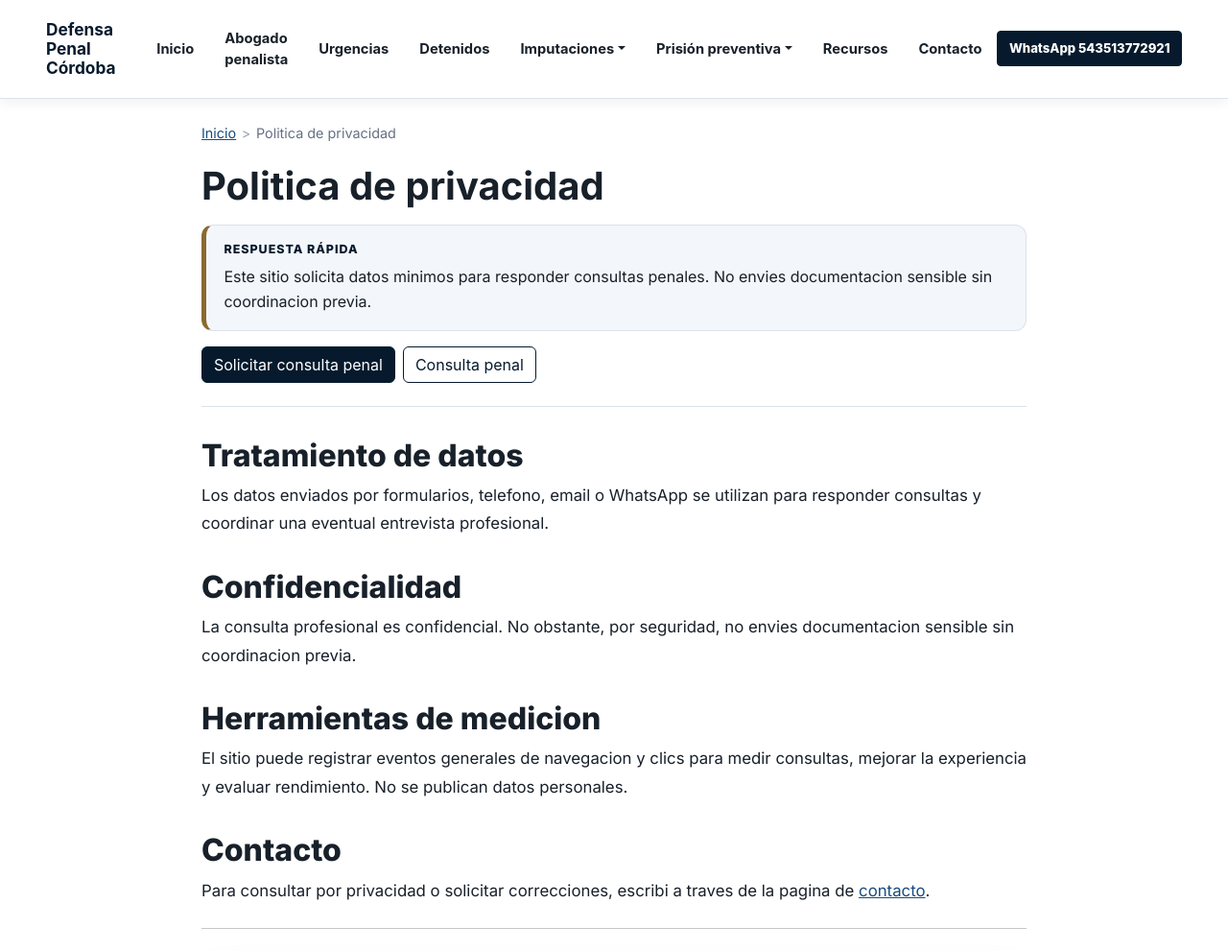
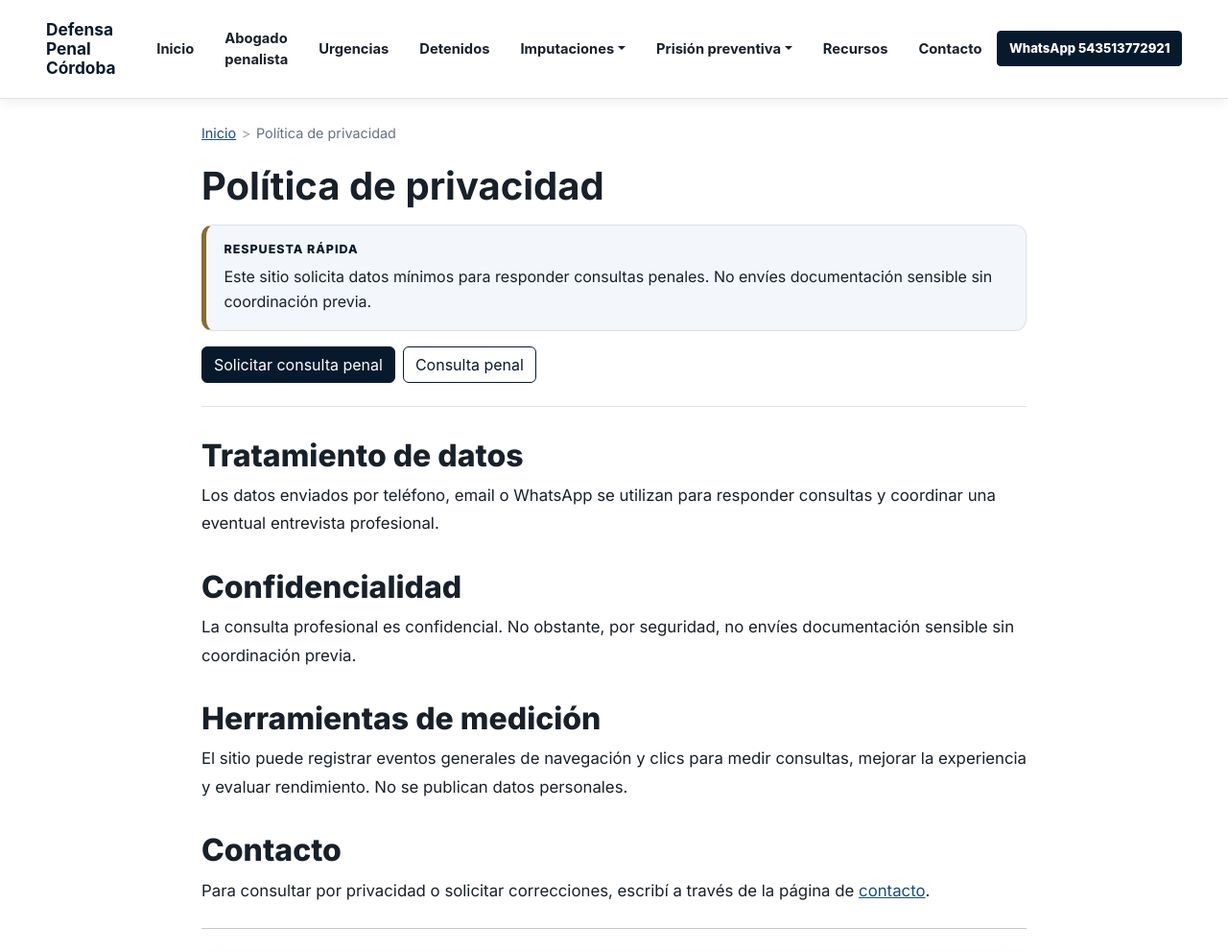
Before and after one commit to Elitedomainsx/Defensa-Penal-Cordoba, a Jekyll site: the page built from politica-de-privacidad.md, in a window 1280 px wide and 1400 px high. Shown: the top 991 px of the window at 96% size. Built offline with Jekyll 4.4.1, drawn with Linux system fonts in a browser that asks for light colours.

Commit message:
Add files via upload

```diff
--- a/404.html
+++ b/404.html
@@ -1,14 +1,14 @@
 ---
 layout: default
-title: "Pagina no encontrada"
+title: "Página no encontrada"
 permalink: /404.html
 ---
 
 <main class="page-section">
   <div class="container px-4 px-lg-5">
     <article class="article mx-auto text-center">
-      <h1>Pagina no encontrada</h1>
-      <p class="text-muted">La URL no existe o fue escrita con algun error. Podes volver a las paginas principales o consultar por una situacion penal urgente.</p>
+      <h1>Página no encontrada</h1>
+      <p class="text-muted">La URL no existe o fue escrita con algún error. Podés volver a las páginas principales o consultar por una situación penal urgente.</p>
       <div class="d-flex flex-wrap justify-content-center gap-2">
         <a class="btn btn-primary" href="{{ site.contact.whatsapp_url }}" target="_blank" rel="noopener">WhatsApp urgente</a>
         <a class="btn btn-outline-primary" href="/abogado-penalista-cordoba/">Abogado penalista Córdoba</a>
--- a/politica-de-privacidad.md
+++ b/politica-de-privacidad.md
@@ -1,24 +1,24 @@
 ---
 layout: article
-title: "Politica de privacidad"
-h1: "Politica de privacidad"
-description: "Politica de privacidad del sitio Defensa Penal Córdoba."
-quick: "Este sitio solicita datos minimos para responder consultas penales. No envies documentacion sensible sin coordinacion previa."
+title: "Política de privacidad"
+h1: "Política de privacidad"
+description: "Política de privacidad del sitio Defensa Penal Córdoba."
+quick: "Este sitio solicita datos mínimos para responder consultas penales. No envíes documentación sensible sin coordinación previa."
 hide_attorneys_trust_box: true
 ---
 
 ## Tratamiento de datos
 
-Los datos enviados por formularios, telefono, email o WhatsApp se utilizan para responder consultas y coordinar una eventual entrevista profesional.
+Los datos enviados por teléfono, email o WhatsApp se utilizan para responder consultas y coordinar una eventual entrevista profesional.
 
 ## Confidencialidad
 
-La consulta profesional es confidencial. No obstante, por seguridad, no envies documentacion sensible sin coordinacion previa.
+La consulta profesional es confidencial. No obstante, por seguridad, no envíes documentación sensible sin coordinación previa.
 
-## Herramientas de medicion
+## Herramientas de medición
 
-El sitio puede registrar eventos generales de navegacion y clics para medir consultas, mejorar la experiencia y evaluar rendimiento. No se publican datos personales.
+El sitio puede registrar eventos generales de navegación y clics para medir consultas, mejorar la experiencia y evaluar rendimiento. No se publican datos personales.
 
 ## Contacto
 
-Para consultar por privacidad o solicitar correcciones, escribi a traves de la pagina de [contacto](/contacto/).
+Para consultar por privacidad o solicitar correcciones, escribí a través de la página de [contacto](/contacto/).
```
Also changed, not shown: aviso-legal.md (+5 -5 lines), contacto.md (+0 -2 lines), index.md (+18 -18 lines), sobre-nosotros.md (+6 -6 lines).
